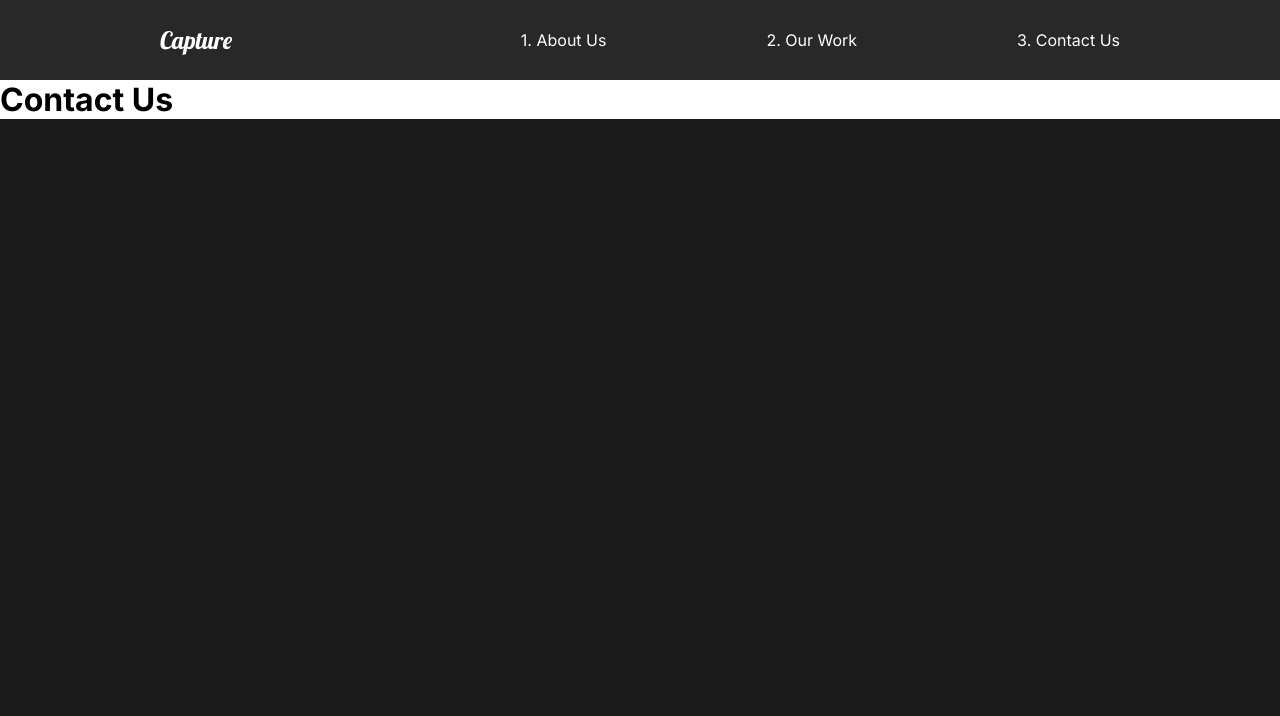
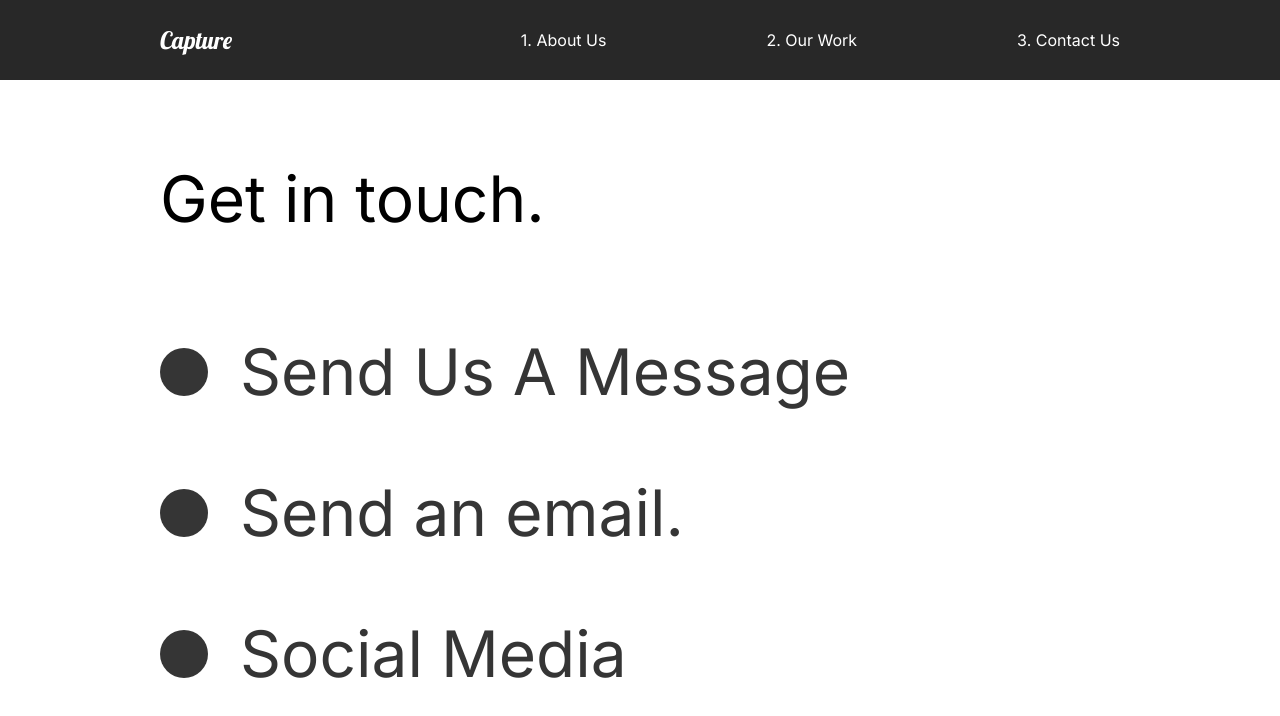
Before and after one commit to tbutler01/the-creative-react-course-capture, a React (Create React App) app: page /contact in a window 1280 px wide. Shown: the top 716 px of the page. Built offline with nearby package versions, Linux system fonts and the light colour scheme.

Commit message:
21. Contact Animation

```diff
--- a/src/pages/ContactUs.js
+++ b/src/pages/ContactUs.js
@@ -1,13 +1,68 @@
 //Animations
 import { motion } from 'framer-motion';
-import {pageAnimation} from '../animation';
+import {pageAnimation, titleAnim} from '../animation';
+import styled from 'styled-components';
 
 const ContactUs = () => {
     return (
-        <motion.div exit="exit" variants={pageAnimation} initial="hidden" animate="show" style={{background: '#fff'}}>
-            <h1>Contact Us</h1>
-        </motion.div>
+        <ContactStyle exit="exit" variants={pageAnimation} initial="hidden" animate="show" style={{background: '#fff'}}>
+            <Title>
+                <Hide>
+                    <motion.h2 variants={titleAnim}>Get in touch.</motion.h2>
+                </Hide>
+            </Title>
+            <div>
+                <Hide>
+                    <Social variants={titleAnim}>
+                        <Circle />
+                        <h2>Send Us A Message</h2>
+                    </Social>
+                </Hide>
+                <Hide>
+                    <Social variants={titleAnim}>
+                        <Circle />
+                        <h2>Send an email.</h2>
+                    </Social>
+                </Hide>
+                <Hide>
+                    <Social variants={titleAnim}>
+                        <Circle />
+                        <h2>Social Media</h2>
+                    </Social>
+                </Hide>
+            </div>
+        </ContactStyle>
     );
-}
+};
+
+const ContactStyle = styled(motion.div)`
+    padding: 5rem 10rem;
+    color: #353535;
+    min-height: 90vh;
+`;
+
+const Title = styled.div`
+    margin-bottom: 4rem;
+    color: black;
+`;
+
+const Hide = styled.div`
+    overflow: hidden;
+`;
+
+const Circle = styled.div`
+    border-radius: 50%;
+    width: 3rem;
+    height: 3rem;
+    background: #353535;
+`;
+
+const Social = styled(motion.div)`
+    display: flex;
+    align-items: center;
+    h2 {
+        margin: 2rem;
+    }
+`;
 
 export default ContactUs;
```
Also changed, not shown: 1 other file (tests, documents, lock files or other folders).
